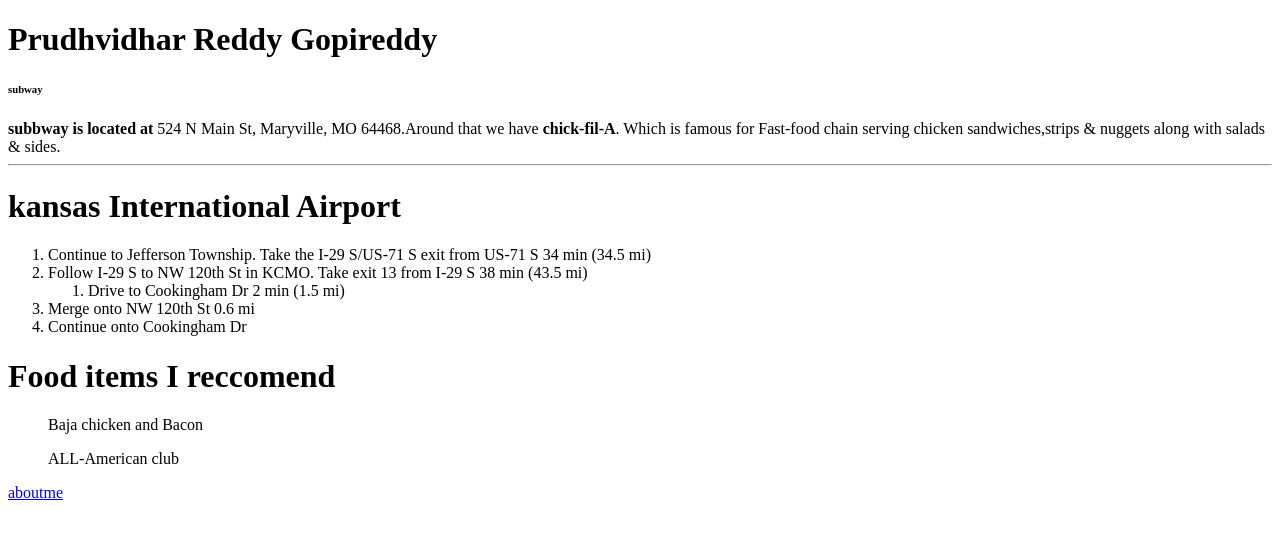
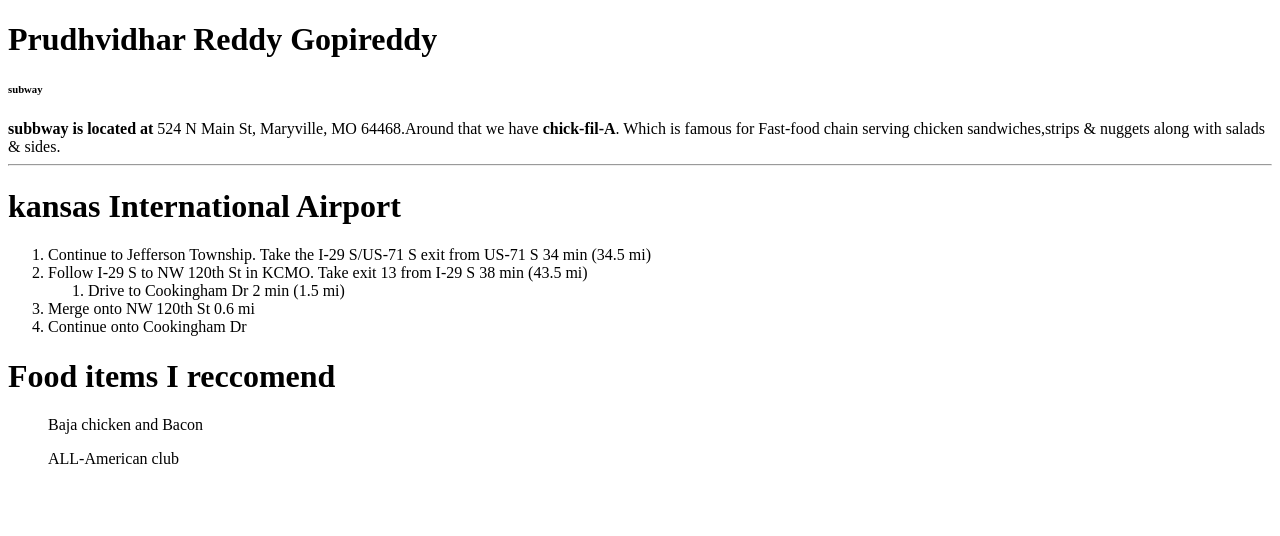
Before and after one commit to 44-563-Web-Apps-S22/webapps-s22-assignment-3-prudhvidhar18, a plain HTML site: page index.html in a window 1280 px wide. Drawn offline with Linux system fonts and the light colour scheme.

```diff
--- a/index.html
+++ b/index.html
@@ -40,5 +40,3 @@
 
 <ul> Baja chicken and Bacon</ul>
 <ul> ALL-American club</ul>
-
-<a href="./aboutme.html">aboutme</a>
```
